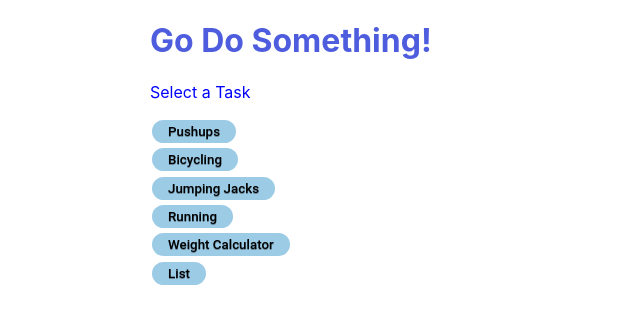
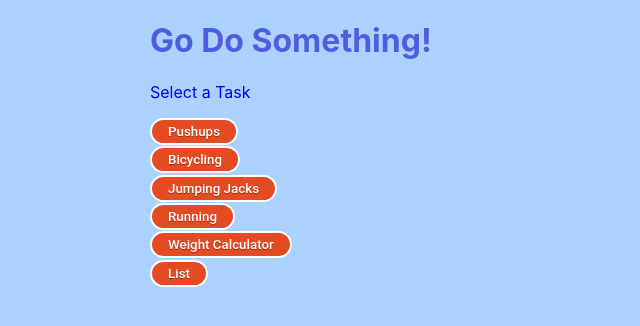
Before and after one commit to emily-foley/portfolio-1, a React (Create React App) app in the folder exercise-app/: page / in a window 1280 px wide. Shown: the top 326 px of the page, without its empty margins (0-640 px from the left). Built offline with nearby package versions, Linux system fonts and the light colour scheme.

Commit message:
March 20, 2022 4:04 PM

```diff
--- a/exercise-app/src/App.css
+++ b/exercise-app/src/App.css
@@ -1,5 +1,6 @@
 html{
   margin-left: 150px;
+  background-color: #abd1ff;
 }
 
 .App {
@@ -60,11 +61,11 @@ html{
   text-decoration:none;
   font-family:'Roboto',sans-serif;
   font-weight:500;
-  color:#000;
+  color:#fff;
   text-shadow: 0 0.04em 0.04em rgba(0,0,0,0.35);
   text-align:center;
   transition: all 0.2s;
-  background-color:#9ccbe6;
+  background-color:#e54b22;
   }
   .selectButtons{
   border-color: rgb(255, 255, 255);
```
